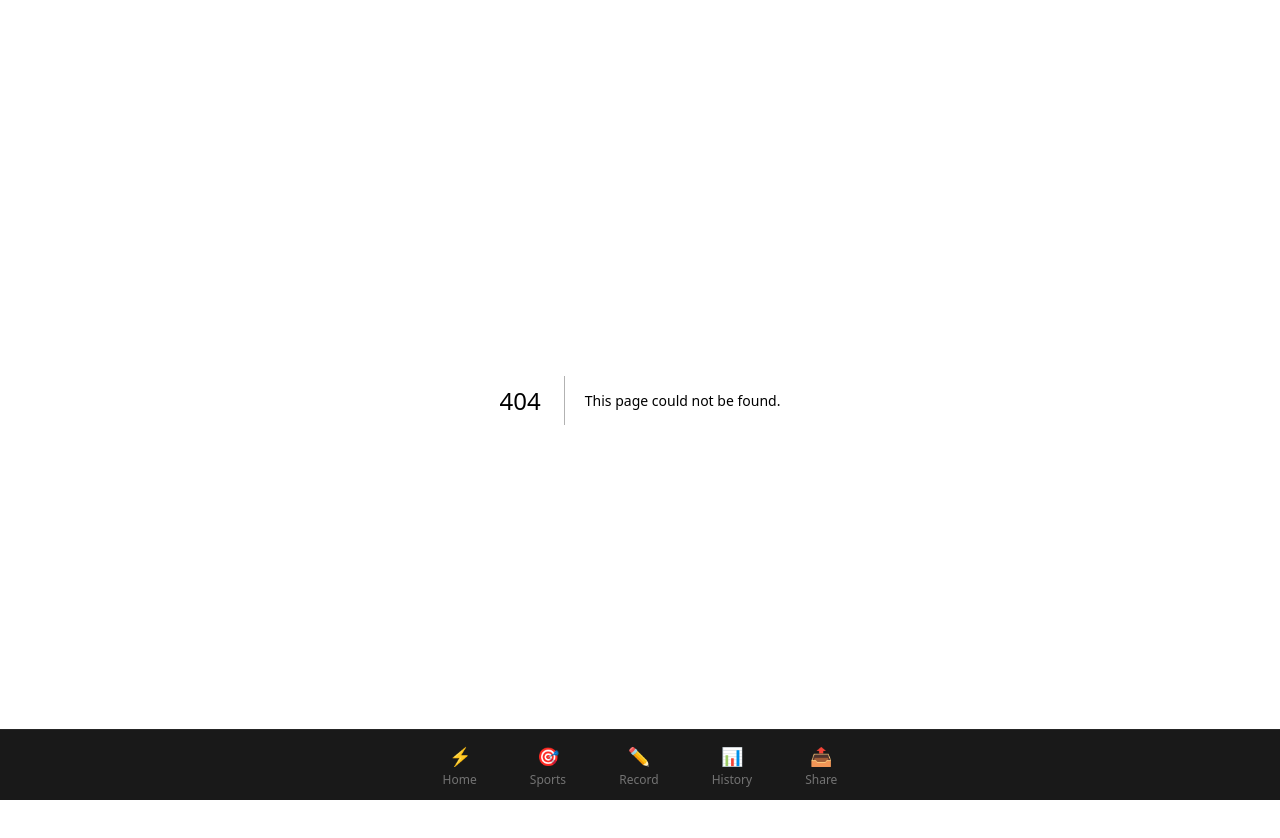
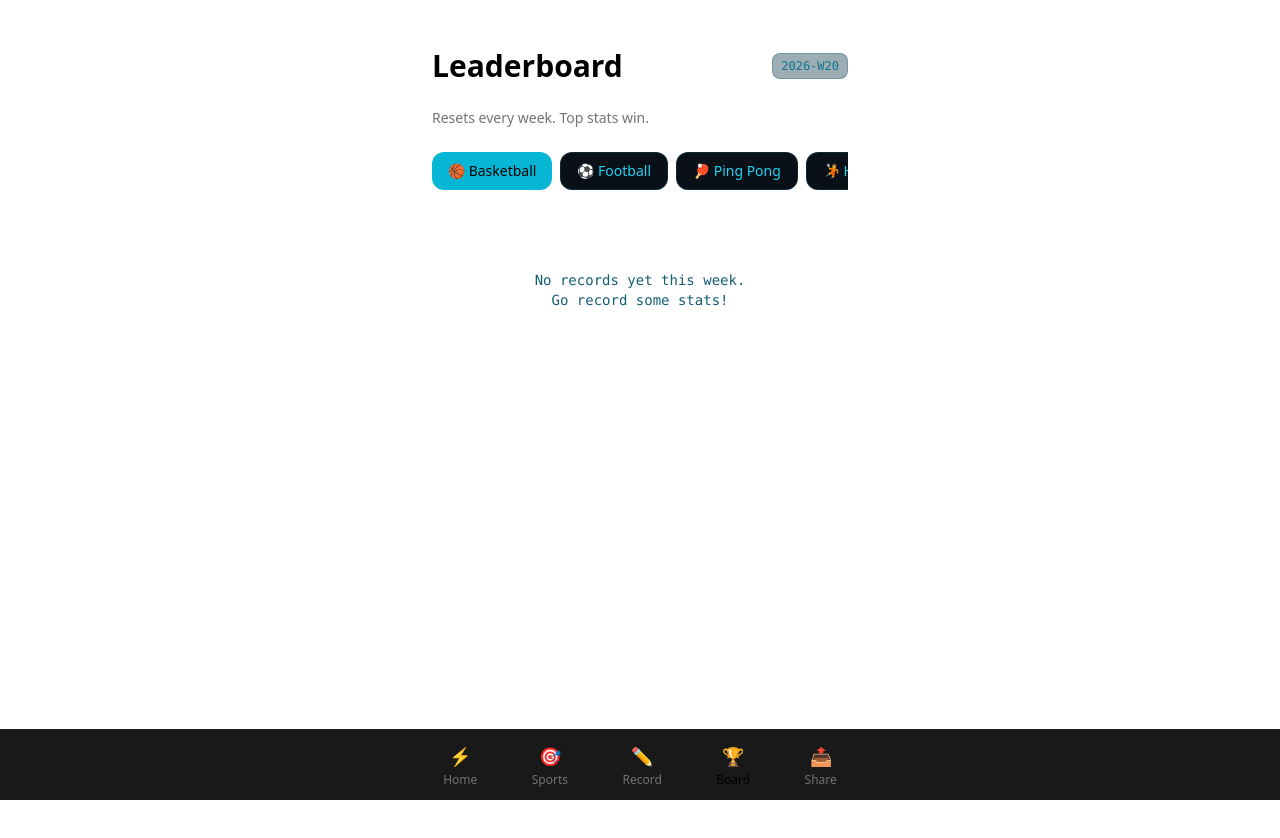
Before and after one commit to wenijinew/pulserec, a Next.js app in the folder apps/web/: page /leaderboard in a window 1280 px wide. Before the commit this address had no page. Shown: the top 838 px of the page. After the commit the page ends 800 px from the top, so only its background shows below. Built offline with nearby package versions, Linux system fonts and the light colour scheme.

Commit message:
feat: leaderboard page — per-sport ranking, weekly reset, gold/silver/bronze top 3

```diff
--- a/apps/web/app/components/nav-bar.tsx
+++ b/apps/web/app/components/nav-bar.tsx
@@ -8,7 +8,7 @@
   { href: "/", label: "Home", icon: "⚡" },
   { href: "/sports", label: "Sports", icon: "🎯" },
   { href: "/record", label: "Record", icon: "✏️" },
-  { href: "/history", label: "History", icon: "📊" },
+  { href: "/leaderboard", label: "Board", icon: "🏆" },
   { href: "/share", label: "Share", icon: "📤" },
 ];
 
--- /dev/null
+++ b/apps/web/app/leaderboard/page.tsx
@@ -0,0 +1,164 @@
+"use client";
+
+import React, { useState, useEffect } from "react";
+import { sportsConfig, getSportConfig } from "@pulserec/db";
+
+interface LeaderboardEntry {
+  name: string;
+  total: number;
+  cardIndex: number;
+}
+
+function getWeekKey(): string {
+  const now = new Date();
+  const start = new Date(now.getFullYear(), 0, 1);
+  const week = Math.ceil(((now.getTime() - start.getTime()) / 86400000 + start.getDay() + 1) / 7);
+  return `${now.getFullYear()}-W${week}`;
+}
+
+function getStorageKey(sportId: string) {
+  return `pulserec-records-${sportId}`;
+}
+
+function getWeeklyStorageKey(sportId: string) {
+  return `pulserec-lb-${sportId}-${getWeekKey()}`;
+}
+
+function getLeaderboard(sportId: string): LeaderboardEntry[] {
+  if (typeof window === "undefined") return [];
+
+  // Check weekly cache first
+  const weeklyKey = getWeeklyStorageKey(sportId);
+  const sport = getSportConfig(sportId);
+  if (!sport) return [];
+
+  // Read current records
+  const raw = localStorage.getItem(getStorageKey(sportId));
+  if (!raw) return [];
+
+  const records: Record<number, { values: Record<string, number>; name: string }> = JSON.parse(raw);
+
+  // Build leaderboard: sum all stat values per card
+  const entries: LeaderboardEntry[] = Object.entries(records).map(([idx, record]) => ({
+    name: record.name || `Player ${Number(idx) + 1}`,
+    total: Object.values(record.values).reduce((sum, v) => sum + v, 0),
+    cardIndex: Number(idx),
+  }));
+
+  // Sort descending by total
+  entries.sort((a, b) => b.total - a.total);
+  return entries;
+}
+
+const medalColors = [
+  "from-yellow-400 to-yellow-600 text-yellow-900", // Gold
+  "from-gray-300 to-gray-400 text-gray-800",       // Silver
+  "from-amber-600 to-amber-800 text-amber-100",    // Bronze
+];
+
+const medalIcons = ["🥇", "🥈", "🥉"];
+
+export default function LeaderboardPage() {
+  const [activeSport, setActiveSport] = useState(sportsConfig[0]?.id ?? "");
+  const [entries, setEntries] = useState<LeaderboardEntry[]>([]);
+
+  useEffect(() => {
+    setEntries(getLeaderboard(activeSport));
+  }, [activeSport]);
+
+  const sport = getSportConfig(activeSport);
+
+  return (
+    <main className="mx-auto max-w-md space-y-6 px-4 py-12">
+      <div className="flex items-center justify-between">
+        <h1 className="text-3xl font-bold">Leaderboard</h1>
+        <span className="text-xs font-mono text-cyan-700 bg-cyan-950/40 px-2 py-1 rounded-lg border border-cyan-800/30">
+          {getWeekKey()}
+        </span>
+      </div>
+      <p className="text-sm text-neutral-500">Resets every week. Top stats win.</p>
+
+      {/* Sport tabs */}
+      <div className="flex gap-2 overflow-x-auto pb-2">
+        {sportsConfig.map((s) => (
+          <button
+            key={s.id}
+            onClick={() => setActiveSport(s.id)}
+            className={[
+              "flex-shrink-0 rounded-xl px-4 py-2 text-sm font-medium transition-colors",
+              activeSport === s.id
+                ? "bg-cyan-500 text-black"
+                : "bg-[#0a1018] border border-cyan-900/40 text-cyan-400",
+            ].join(" ")}
+          >
+            {s.icon} {s.name}
+          </button>
+        ))}
+      </div>
+
+      {/* Leaderboard list */}
+      <div className="space-y-2">
+        {entries.length === 0 ? (
+          <div className="py-12 text-center text-sm font-mono text-cyan-800">
+            No records yet this week.<br />Go record some stats!
+          </div>
+        ) : (
+          entries.map((entry, i) => (
+            <div
+              key={entry.cardIndex}
+              className={[
+                "flex items-center gap-3 rounded-xl p-4 transition-all",
+                i < 3
+                  ? `bg-gradient-to-r ${medalColors[i]} shadow-lg`
+                  : "bg-[#0a1018] border border-cyan-900/30",
+              ].join(" ")}
+            >
+              {/* Rank */}
+              <div className={[
+                "flex h-8 w-8 items-center justify-center rounded-full text-sm font-bold",
+                i < 3 ? "bg-black/20" : "bg-cyan-950 text-cyan-500",
+              ].join(" ")}>
+                {i < 3 ? medalIcons[i] : i + 1}
+              </div>
+
+              {/* Name */}
+              <div className="flex-1">
+                <span className={["font-semibold", i < 3 ? "" : "text-cyan-200"].join(" ")}>
+                  {entry.name}
+                </span>
+              </div>
+
+              {/* Score */}
+              <div className={["text-right font-mono font-bold", i < 3 ? "text-lg" : "text-cyan-400"].join(" ")}>
+                {entry.total}
+                <span className={["ml-1 text-[10px]", i < 3 ? "opacity-70" : "text-cyan-700"].join(" ")}>pts</span>
+              </div>
+            </div>
+          ))
+        )}
+      </div>
+
+      {/* Stats breakdown for top player */}
+      {entries.length > 0 && sport && (
+        <div className="rounded-xl bg-[#0a1018] border border-cyan-900/30 p-4">
+          <p className="text-xs font-mono text-cyan-700 mb-2">👑 Top player breakdown</p>
+          <div className="flex flex-wrap gap-2">
+            {(() => {
+              const raw = localStorage.getItem(getStorageKey(activeSport));
+              if (!raw) return null;
+              const records = JSON.parse(raw);
+              const topRecord = records[entries[0].cardIndex];
+              if (!topRecord) return null;
+              return sport.fields.map((f) => (
+                <div key={f.name} className="rounded-lg bg-cyan-950/30 px-3 py-1.5 text-center">
+                  <div className="text-sm font-bold font-mono text-cyan-200">{topRecord.values[f.name] ?? 0}</div>
+                  <div className="text-[9px] font-mono text-cyan-700">{f.label}</div>
+                </div>
+              ));
+            })()}
+          </div>
+        </div>
+      )}
+    </main>
+  );
+}
```
